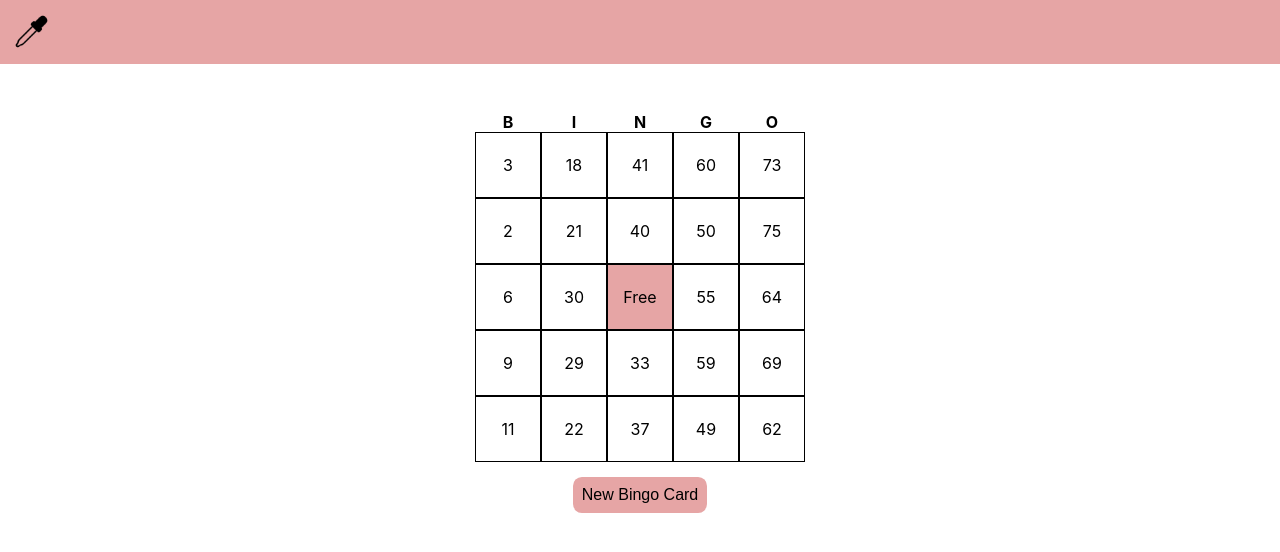
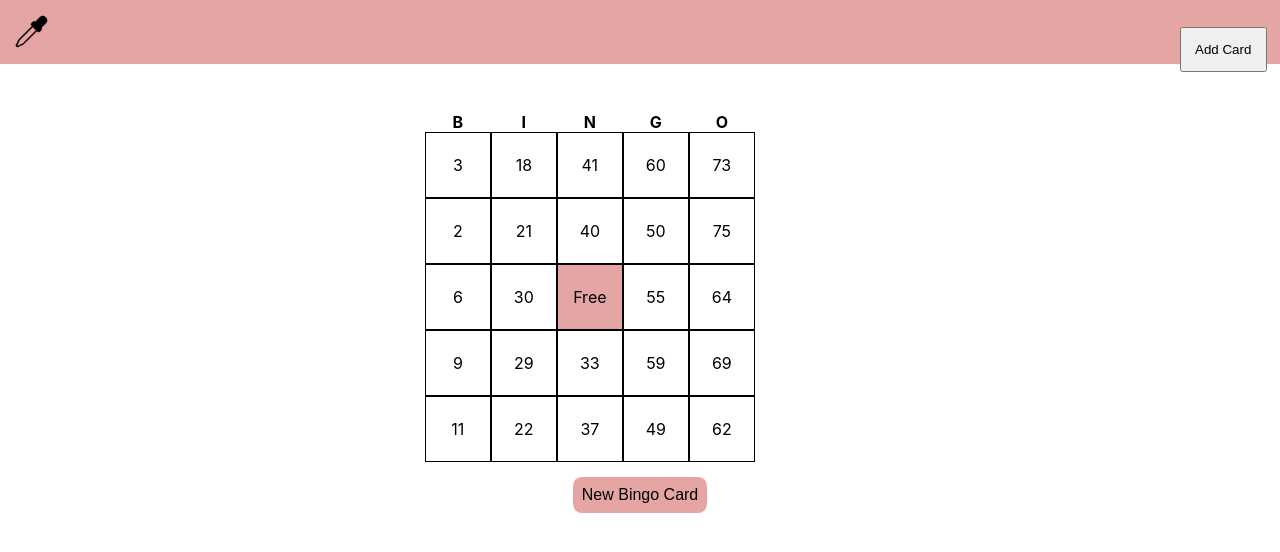
Before and after one commit to TNTSPLASH-ORG/BingoApp, a React (Create React App) app: page / in a window 1280 px wide. Both pictures are taken after a click on the button "New Bingo Card". Shown: the top 552 px of the page. Built offline with nearby package versions, Linux system fonts and the light colour scheme; the HTML template or start-up script is replaced by a standard one.

Commit message:
BIN-20 Start work for adding multiple Cards

```diff
--- a/src/App.css
+++ b/src/App.css
@@ -1,5 +1,5 @@
-
-.wrapper { /* can also be whatever container */
+.wrapper {
+  /* can also be whatever container */
   display: -webkit-flex;
   display: flex;
   -webkit-align-items: center;
@@ -45,7 +45,7 @@
   text-align: center;
   width: 3em;
   height: 3em;
-  padding: .5em;
+  padding: 0.5em;
   border: 1px solid #000000;
   border-collapse: collapse;
   background: white;
@@ -58,7 +58,6 @@
   justify-content: center;
   align-items: center;
   padding: 1.5ch;
-
 }
 
 .btn {
@@ -74,15 +73,13 @@
 }
 
 .btn:hover {
-  background-color: #4CAF50; /* Green */
+  background-color: #4caf50; /* Green */
   color: white;
 }
 
 nav {
-  display: flex;
   height: 4em;
   width: 100%;
-  display: flex;
   text-align: left;
   justify-content: left;
 }
@@ -94,6 +91,15 @@ nav {
   margin-left: 0em;
 }
 
+.new_card {
+  text-align: center;
+  justify-content: center;
+  padding: 1em;
+  float: right;
+  margin-top: 2em;
+  margin-right: 1em;
+}
+
 .github-picker {
   margin-left: 0.35em;
 }
--- a/src/App.js
+++ b/src/App.js
@@ -1,11 +1,11 @@
 import React, { useState, useEffect } from "react";
 import "./App.css";
-import BingoCard from "./BingoCard";
-import ColorPicker from "./ColorPicker";
 import { v4 as uuidv4 } from "uuid";
+import ParentContainer from "./ParentContainer";
 
 const LOCAL_STORAGE_KEY = "bingoapp.BingoCard";
 const LOCAL_STORAGE_KEY_COLOR = "bingoapp.BingoCard.Color";
+const LOCAL_STORAGE_KEY_ADD_CARD = "bingoapp.AddCardButton";
 
 function App() {
   const [bingocard, setBingoCard] = useState(() => {
@@ -27,6 +27,19 @@ function App() {
       return "#E6A5A5";
     }
   });
+
+  const [renderNewCardButton, setRenderNewCardButton] = useState(() => {
+    const addCard = JSON.parse(localStorage.getItem(LOCAL_STORAGE_KEY_ADD_CARD));
+    if (addCard) {
+      return addCard;
+    } else {
+      return false;
+    }
+  });
+
+  useEffect(() => {
+    localStorage.setItem(LOCAL_STORAGE_KEY_ADD_CARD, JSON.stringify(renderNewCardButton));
+  }, [renderNewCardButton]);
 
   useEffect(() => {
     localStorage.setItem(LOCAL_STORAGE_KEY, JSON.stringify(bingocard));
@@ -99,6 +112,7 @@ function App() {
         numbers: buildRandomIntsObject(61, 75, 5),
       },
     ]);
+    setRenderNewCardButton(true);
   }
 
   function toggleBackground(id) {
@@ -146,26 +160,22 @@ function App() {
     setBingoCard(updatedBingoCard);
   }
 
+  function handleAddContainer() {
+    console.log("Add Card Clicked")
+  }
+
+  console.log(renderNewCardButton)
   return (
     <>
-      <ColorPicker style={{marginleft:'0.35em'}} color={color} handleColorPick={handleColorPick}/>
-      <div className="wrapper">
-        <BingoCard
-          className="item"
-          key={bingocard.id}
-          bingocard={bingocard}
-          toggleBackground={toggleBackground}
-        />
-      </div>
-      <div className="button">
-        <button
-          className="btn"
-          style={{ backgroundColor: color }}
-          onClick={handleNewBingo}
-        >
-          New Bingo Card
-        </button>
-      </div>
+      <ParentContainer
+        bingocard={bingocard}
+        color={color}
+        handleColorPick={handleColorPick}
+        toggleBackground={toggleBackground}
+        handleNewBingo={handleNewBingo}
+        renderNewCardButton={renderNewCardButton}
+        handleAddContainer={handleAddContainer}
+      />
     </>
   );
 }
--- a/src/ColorPicker.js
+++ b/src/ColorPicker.js
@@ -11,8 +11,10 @@ function handleClick(renderStatus, setRender) {
     }
 }
 
-export default function ColorPicker(props) {
+
+function ColorPicker(props) {
   const [hasRender, setRender] = useState(false);
+  console.log("ADDCARD", props)
 
   return (
     <>
@@ -24,8 +26,18 @@ export default function ColorPicker(props) {
           style={{ width: "35px", height: "35px" }}
           onClick={() => handleClick(hasRender, setRender)}
         ></img>
+        {props.renderNewCardButton && (
+          <button
+            className="new_card"
+            onClick={(props.handleAddContainer)}
+          >
+            Add Card
+          </button>
+        )}
       </nav>
       {hasRender && <GithubPicker onChange={props.handleColorPick} />}
     </>
   );
 }
+
+export default ColorPicker;
--- /dev/null
+++ b/src/Container.js
@@ -0,0 +1,27 @@
+import React from 'react'
+import BingoCard from "./BingoCard";
+import { v4 as uuidv4 } from "uuid";
+
+export default function Container(props) {
+  return (
+    <div key={uuidv4()}>
+      <div className="wrapper">
+        <BingoCard
+          className="item"
+          key={props.bingocard.id}
+          bingocard={props.bingocard}
+          toggleBackground={props.toggleBackground}
+        />
+      </div>
+      <div className="button">
+        <button
+          className="btn"
+          style={{ backgroundColor: props.color }}
+          onClick={props.handleNewBingo}
+        >
+          New Bingo Card
+        </button>
+      </div>
+    </div>
+  );
+}
--- /dev/null
+++ b/src/ParentContainer.js
@@ -0,0 +1,41 @@
+import React from 'react'
+import Container from "./Container";
+import ColorPicker from "./ColorPicker";
+
+// const [bingocard, setBingoCard] = useState(() => {
+//   const storedbingo = JSON.parse(localStorage.getItem(LOCAL_STORAGE_KEY));
+//   if (storedbingo) {
+//     return storedbingo;
+//   } else {
+//     return [];
+//   }
+// });
+
+// useEffect(() => {
+//   localStorage.setItem(LOCAL_STORAGE_KEY, JSON.stringify(bingocard));
+// }, [bingocard]);
+
+function ParentContainer(props) {
+  return (
+    <>
+      <ColorPicker
+        style={{ marginleft: "0.35em" }}
+        color={props.color}
+        handleColorPick={props.handleColorPick}
+        renderNewCardButton={props.renderNewCardButton}
+        handleAddContainer={props.handleAddContainer}
+      />
+      <Container
+        bingocard={props.bingocard}
+        color={props.color}
+        handleColorPick={props.handleColorPick}
+        toggleBackground={props.toggleBackground}
+        handleNewBingo={props.handleNewBingo}
+        renderNewCardButton={props.renderNewCardButton}
+        handleAddContainer={props.handleAddContainer}
+      />
+    </>
+  );
+}
+
+export default ParentContainer;
```
